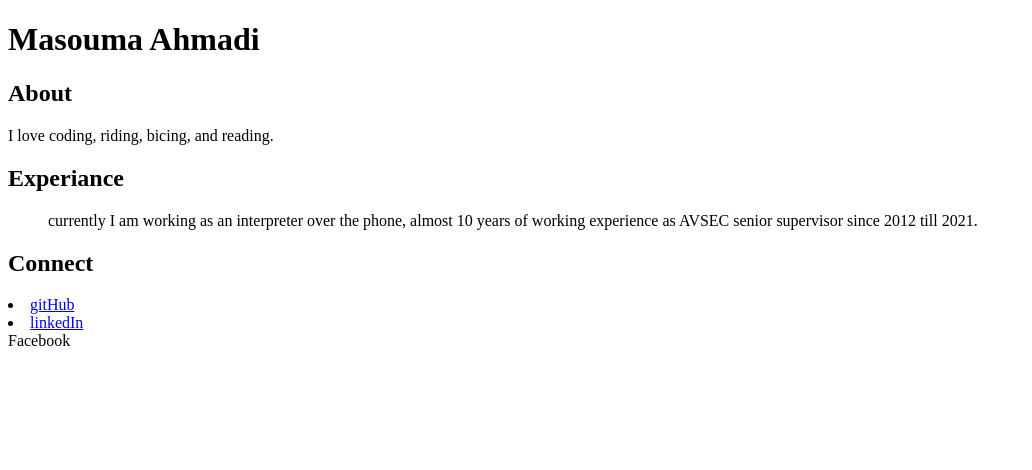
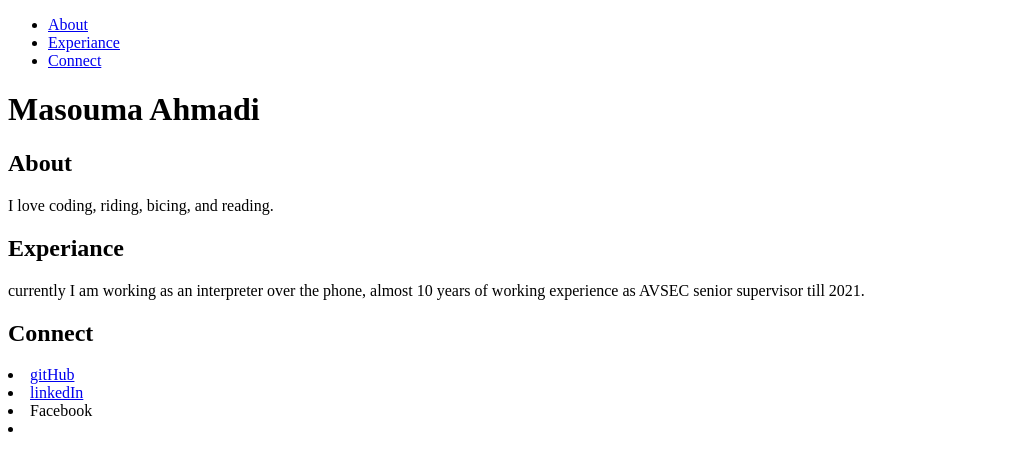
Before and after one commit to MASOUMA2023/Masouma-Ahmadi-io, a plain HTML site: page index.html in a window 1280 px wide. Shown: the whole page, without its empty margins (0-1032 px from the left). Drawn offline with Linux system fonts and the light colour scheme.

Commit message:
html boilerplate and html markup done

```diff
--- a/index.html
+++ b/index.html
@@ -1,24 +1,44 @@
 <!DOCTYPE html>
 <html lang="en">
+
 <head>
     <meta charset="UTF-8">
     <meta name="viewport" content="width=device-width, initial-scale=1.0">
     <title>Document</title>
 </head>
 <body>
+<nav>
+    <ul>
+        <li><a href="#about">About</a></li>
+        <li><a href="#experience">Experiance</a></li>
+        <li><a href="#connect">Connect</a></li>
+
+    </ul>
+</nav>
     <h1>Masouma Ahmadi</h1>
+<section id="about">
     <h2>About</h2>
     <p>
-    I love coding, riding, bicing, and reading.
+        I love coding, riding, bicing, and reading.
     </p>
-   <h2> Experiance</h2>
-    <p><ul>currently I am working as an interpreter over the phone,
-    almost 10 years of working experience as AVSEC senior supervisor since 2012 till 2021.
-    </ul></p>
-   <h2>Connect</h2>
+</section>
 
-   <li><a href="https://github.com/MASOUMA2023">gitHub </a></li>
-   <li><a href="linkedIn: linkedin.com/in/masouma-ahmadi-780ab6241 "> linkedIn</a></li>
-   <div>Facebook</div>
+<section id="experience">
+    <h2> Experiance</h2>
+    <p>
+        currently I am working as an interpreter over the phone,
+        almost 10 years of working experience as AVSEC senior supervisor till 2021.
+
+    </p>
+</section>
+
+<section id="connect">
+    <h2>Connect</h2>
+    <li><a href="https://github.com/MASOUMA2023">gitHub </a></li>
+    <li><a href="linkedIn: linkedin.com/in/masouma-ahmadi-780ab6241 "> linkedIn</a></li>
+    <li>Facebook<li>
+</section>
+
 </body>
+
 </html>
```
